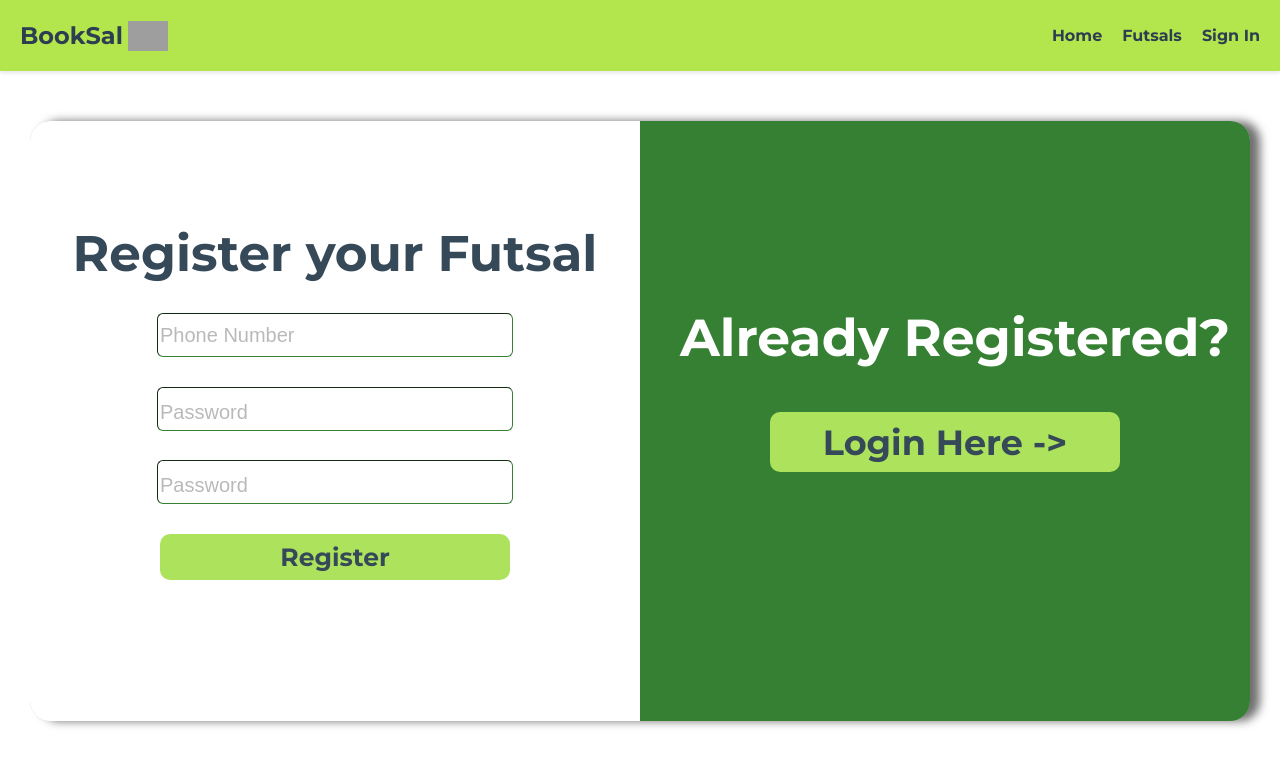
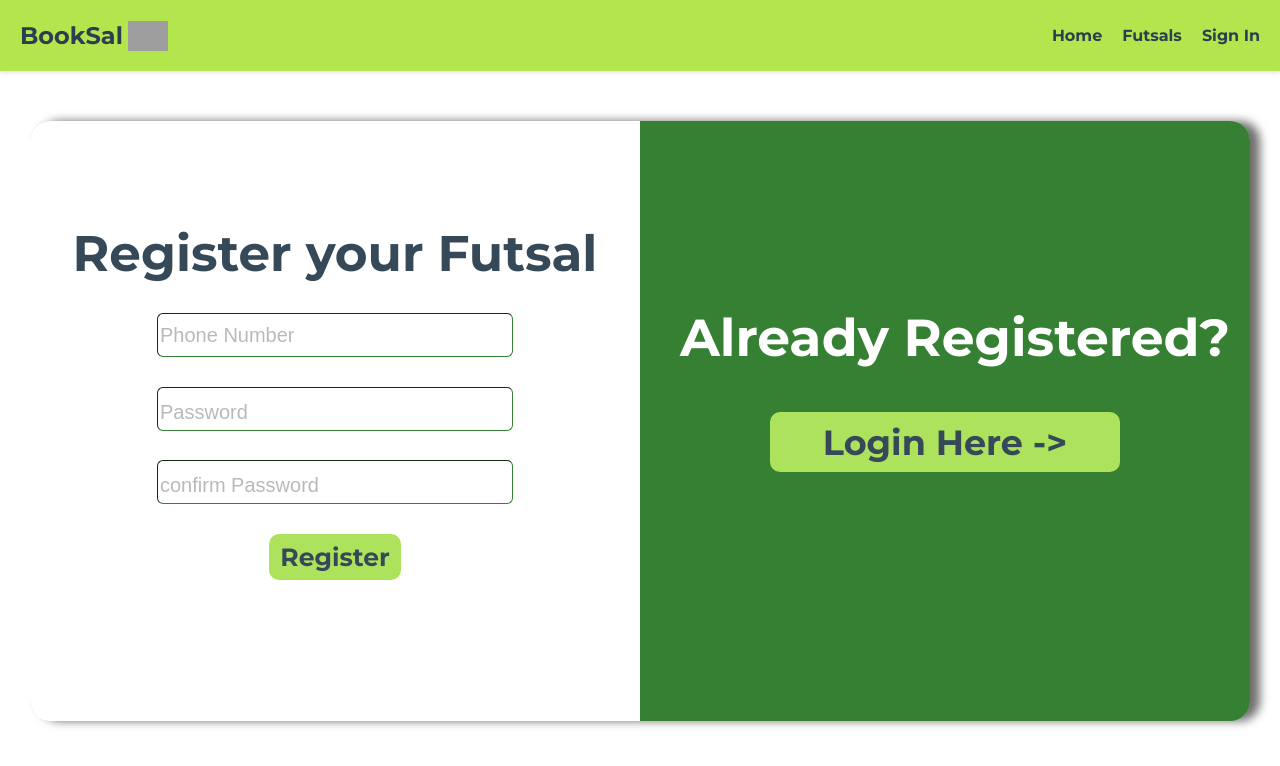
Before and after one commit to Getintoto-Software/BookSal-Frontend, a Vue app: page /signup in a window 1280 px wide. Shown: the top 766 px of the page. Built offline with nearby package versions, Linux system fonts and the light colour scheme; grey boxes are pictures that could not be loaded.

Commit message:
small edit

```diff
--- a/src/components/signup.vue
+++ b/src/components/signup.vue
@@ -5,9 +5,9 @@
           <div class="input-boxes-login">
             <input class="input-box" step="0.01" type="number" placeholder="Phone Number" onkeydown="javascript: return ['Backspace','Delete','ArrowLeft','ArrowRight'].includes(event.code) ? true : !isNaN(Number(event.key)) && event.code!=='Space'" >
             <input class="input-box" type="password" placeholder="Password" hidden="true">
-            <input class="input-box" type="password" placeholder="Password" hidden="true">
+            <input class="input-box" type="password" placeholder="confirm Password">
           </div>
-          <button class="login-section-button" style="width: 1px32; font-size: 25px; height: 46px;">Register</button>
+          <button class="login-section-button" style="width: 132px; font-size: 25px; height: 46px;">Register</button>
         </div>
 
       </div>
@@ -131,6 +131,11 @@
       font-size: 20px;
 
     }
+    .login-section-button:hover{
+      background: #ade25dbb;
+      color: #364958b7;
+      cursor: pointer;
+    }
     .signup-content-slider{
       color: #FFFFFF;
       font-size: 52px;
```
